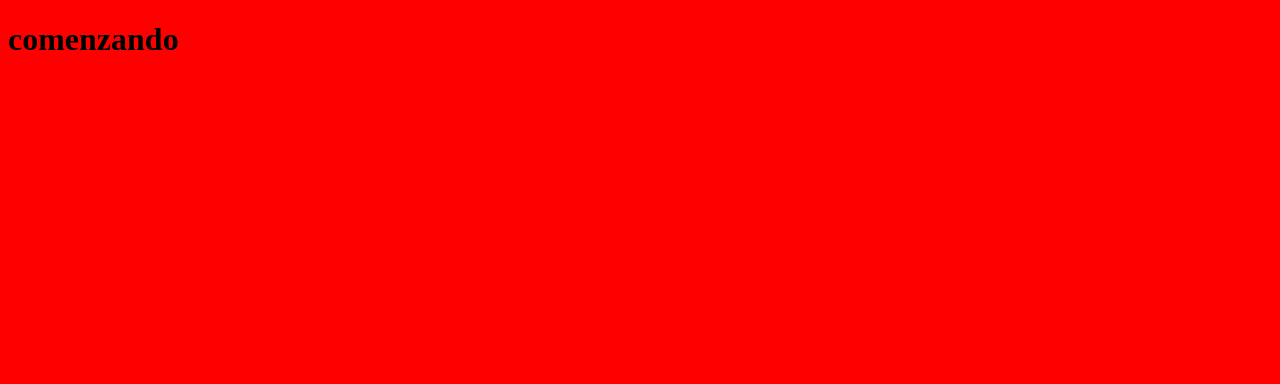
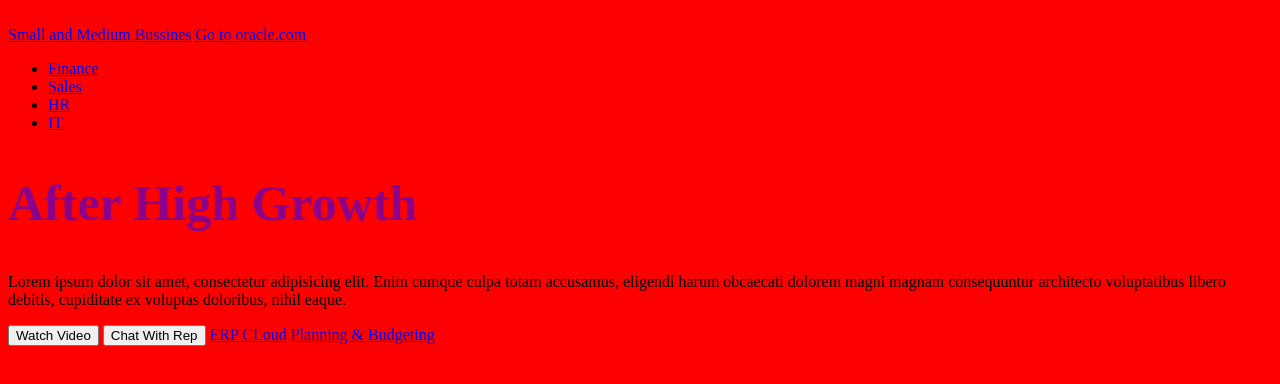
Before and after one commit to CamoRacoon/PracticaRDS1, a plain HTML site: page INDEX.HTML in a window 1280 px wide. Drawn offline with Linux system fonts and the light colour scheme; a script that the page names is missing.

Commit message:
Estructura Header y Banner

```diff
--- a/INDEX.HTML
+++ b/INDEX.HTML
@@ -6,7 +6,45 @@
 <link rel="stylesheet" href="./src/css/index.css">
 </head>
 <body>
-	<h1>comenzando</h1>
+	<header class="header">
+		<div class="header-logo">
+			<img src="" alt="">
+		</div>
+		<div class="header-main">
+			<div class="links">
+				<a href="#">Small and Medium Bussines</a>
+				<a href="#">Go to oracle.com</a>
+			</div>
+			<nav class="main">
+				<ul class="main-list">
+					<li class="main-list-item">
+					<a href="#">Finance</a>
+					</li>
+					<li class="main-list-item">
+					<a href="#">Sales</a>
+					</li>
+					<li class="main-list-item">
+					<a href="#">HR</a>
+					</li>
+					<li class="main-list-item">
+					<a href="#">IT</a>
+					</li>
+				</ul>
+			</nav>
+		</div>
+	</header>
+
+	<section class="banner">
+		<div class="banner-bg"></div>
+		<div class="banner-text">
+			<h1 class="banner-text-title">After High Growth</h1>
+			<p class="banner-text-text">Lorem ipsum dolor sit amet, consectetur adipisicing elit. Enim cumque culpa totam accusamus, eligendi harum obcaecati dolorem magni magnam consequuntur architecto voluptatibus libero debitis, cupiditate ex voluptas doloribus, nihil eaque.</p>
+			<button class="banner-text-button">Watch Video</button>
+			<button class="banner-text-button">Chat With Rep</button>
+			<a href="#" class="banner-text-link">ERP CLoud</a>
+			<a href="#" class="banner-text-link">Planning & Budgeting</a>
+		</div>
+	</section>
 
 	<script src="./src/js/index.js"></script>
 </body>
--- a/src/css/index.css
+++ b/src/css/index.css
@@ -1,3 +1,8 @@
 body{
   background-color:red;
 }
+
+h1 {
+	font-size: 50px;
+    color: darkmagenta;
+}
--- a/src/js/index.js
+++ /dev/null
@@ -1 +0,0 @@
-alert("Esta conectado al JS")
```
